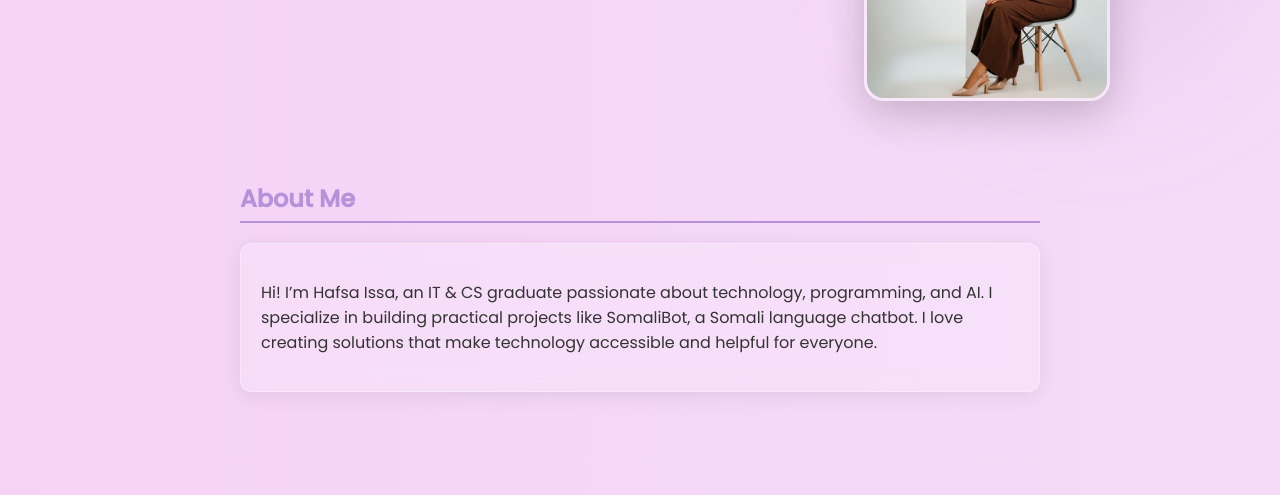
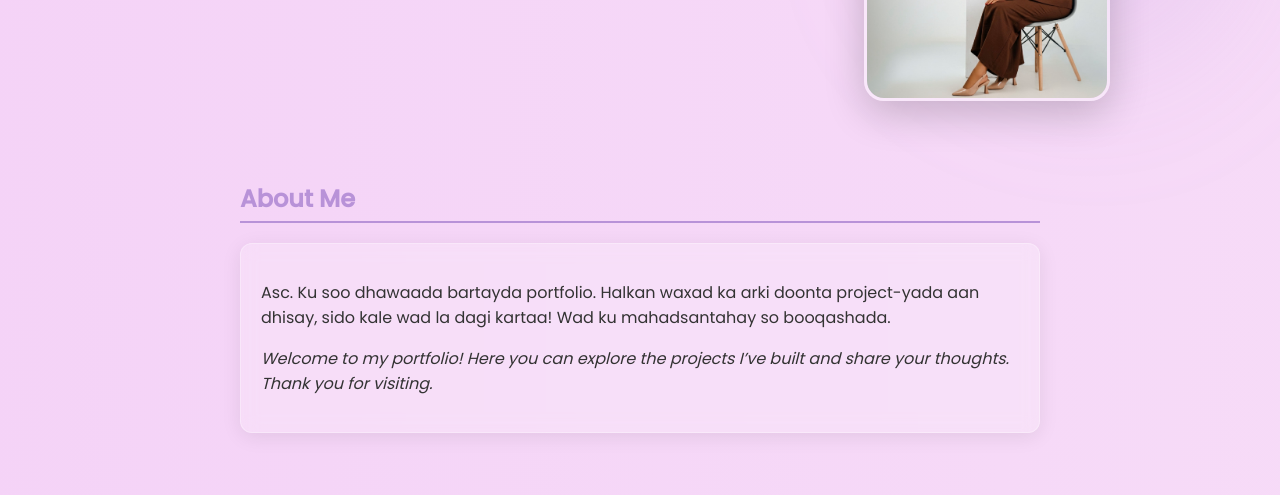
Before and after one commit to hafsaisa/hafsa-tech, a plain HTML site: page index.html in a window 1280 px wide. Shown: the part 305-800 px from the top of the page. Drawn offline with Linux system fonts and the light colour scheme.

Commit message:
Update index.html

```diff
--- a/index.html
+++ b/index.html
@@ -265,12 +265,15 @@
   <h2>About Me</h2>
   <div class="card">
     <p>
-        Hi! I’m Hafsa Issa, an IT & CS graduate passionate about technology, programming, and AI.
-        I specialize in building practical projects like SomaliBot, a Somali language chatbot.
-        I love creating solutions that make technology accessible and helpful for everyone.
+      Asc. Ku soo dhawaada bartayda portfolio. Halkan waxad ka arki doonta project-yada aan dhisay,
+      sido kale wad la dagi kartaa! Wad ku mahadsantahay so booqashada.
+    </p>
+    <p style="margin-top: 10px; font-style: italic; color: var(--text-color);">
+      Welcome to my portfolio! Here you can explore the projects I’ve built and share your thoughts. Thank you for visiting.
     </p>
   </div>
 </section>
+
 
   <section>
     <h2>Projects</h2>
```
Lines whose indentation alone changed are shown as unchanged.
